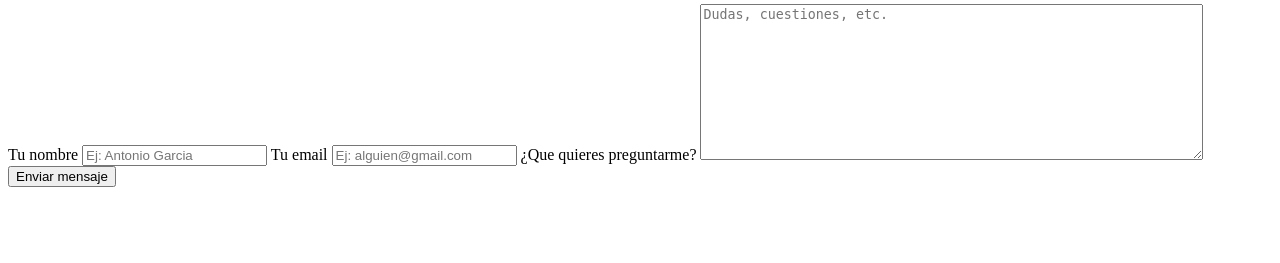
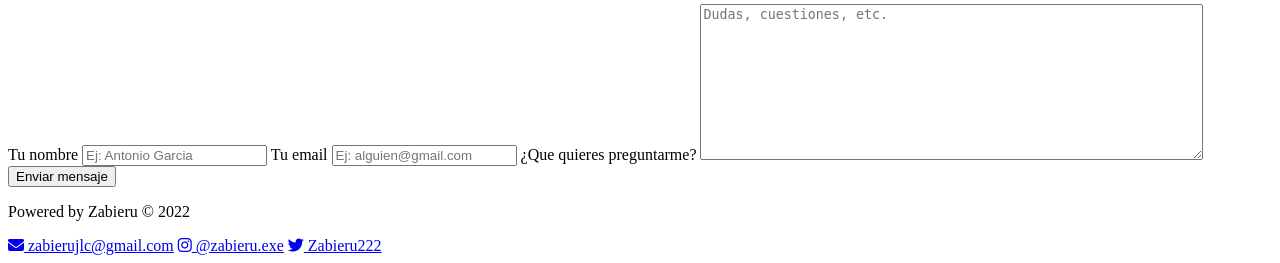
Before and after one commit to zabieru363/Portafolio, a PHP site: page / in a window 1280 px wide. Shown: the part 2947-3210 px from the top of the page. Before the commit the page ends 3134 px from the top, so only its background shows below. Run offline with PHP 8.4, Linux system fonts and the light colour scheme; some libraries are stand-ins or nearby versions.

Commit message:
Estructura HTML del footer creada.

```diff
--- a/index.php
+++ b/index.php
@@ -99,6 +99,16 @@
             </form>
         </section>
 
+        <!-- FOOTER -->
+        <footer>
+            <p class="copyrigth">
+                Powered by Zabieru &copy; <?= date("Y") ?>
+            </p>
+            <a href="mailto:zabierujlc@gmail.com"><i class="fa-solid fa-envelope"></i> zabierujlc@gmail.com</a>
+            <a href="https://www.instagram.com/zabieru.exe/" target="blank"><i class="fa-brands fa-instagram"></i> @zabieru.exe</a>
+            <a href="https://twitter.com/Zabieru222" target="blank"><i class="fa-brands fa-twitter"></i> Zabieru222</a>
+        </footer>
+
         <!-- FONT AWESOME -->
         <script src="https://kit.fontawesome.com/833d921ab7.js" crossorigin="anonymous"></script>
     </body>
```
